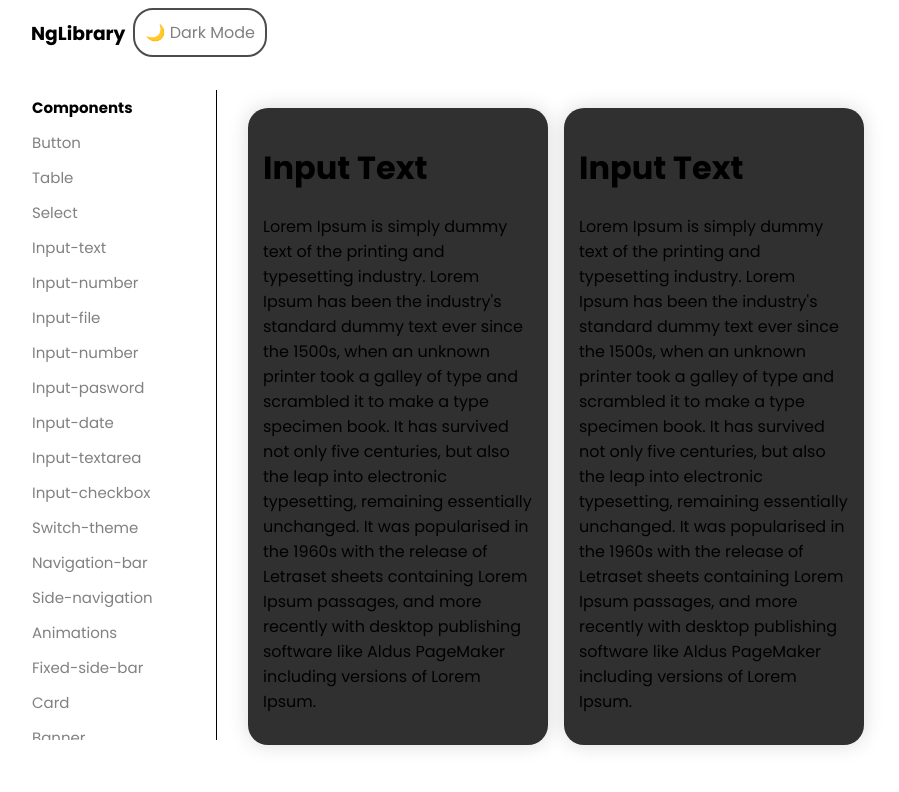
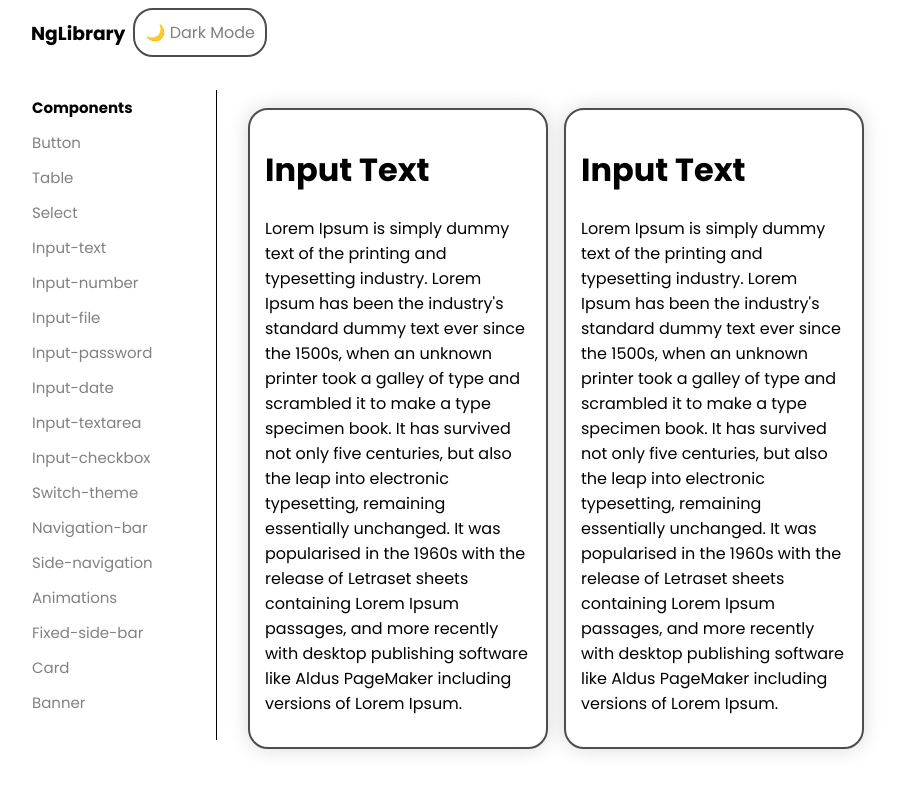
Before and after one commit to gioelevalori/liberaui, an Angular app: page /card in a window 1280 px wide. Shown: the top 792 px of the page, without its empty margins (84-983 px from the left). Built offline with nearby package versions, Linux system fonts and the light colour scheme.

Commit message:
update: site

```diff
--- a/src/app/app.routes.ts
+++ b/src/app/app.routes.ts
@@ -28,7 +28,7 @@ export const routes: Routes = [
   { path: 'input-text', component: InputTextSiteComponent },
   { path: 'input-number', component: InputNumberSiteComponent },
   { path: 'input-file', component: InputFileSiteComponent },
-  { path: 'input-pasword', component: InputPasswordSiteComponent },
+  { path: 'input-password', component: InputPasswordSiteComponent },
   { path: 'input-date', component: InputDateSiteComponent },
   { path: 'input-textarea', component: InputTextareaSiteComponent },
   { path: 'input-checkbox', component: InputCheckboxSiteComponent },
--- a/src/app/components/animations/animations.component.ts
+++ b/src/app/components/animations/animations.component.ts
@@ -57,7 +57,7 @@ export class AnimationsComponent {
           observer.disconnect(); // Ferma l'osservazione dopo l'attivazione
         }
       },
-      { threshold: 0.3 } // Attiva l'animazione quando il 30% dell'elemento è visibile
+      { threshold: 0.4 } // Attiva l'animazione quando il 30% dell'elemento è visibile
     );
 
     observer.observe(this.el.nativeElement);
--- a/src/app/components/button/button.component.ts
+++ b/src/app/components/button/button.component.ts
@@ -1,5 +1,5 @@
 import { CommonModule } from '@angular/common';
-import { Component, Input } from '@angular/core';
+import { Component, Input, ViewEncapsulation } from '@angular/core';
 
 @Component({
   selector: 'app-button',
@@ -10,7 +10,8 @@ import { Component, Input } from '@angular/core';
   [disabled]="disabled">
   <ng-content></ng-content>
   </button>`,
-  styleUrl: './button.component.css'
+  styleUrl: './button.component.css',
+  encapsulation: ViewEncapsulation.None,
 })
 export class ButtonComponent {
   @Input() color: string = 'gray';
--- a/src/app/components/card/card.component.css
+++ b/src/app/components/card/card.component.css
@@ -3,5 +3,6 @@
   padding: 15px;
   border-radius: 20px;
   margin: 0.5rem;
-  background-color: #303030;
+  border: 2px solid #4d4d4d;
+  background-color: white;
 }
--- a/src/app/components/card/card.component.ts
+++ b/src/app/components/card/card.component.ts
@@ -1,11 +1,12 @@
-import { Component, Input } from '@angular/core';
+import { Component, Input, ViewEncapsulation } from '@angular/core';
 
 @Component({
   selector: 'app-card',
   standalone: true,
   imports: [],
   template: '<div class="custom-card"><ng-content></ng-content></div>',
-  styleUrl: './card.component.css'
+  styleUrl: './card.component.css',
+  encapsulation: ViewEncapsulation.None,
 })
 export class CardComponent {
 }
--- a/src/app/components/footer/footer.component.css
+++ b/src/app/components/footer/footer.component.css
@@ -4,4 +4,5 @@ footer {
   background-color: rgb(0, 0, 0);
   color: white;
   width: 100%;
+  margin-top: auto;
 }
--- a/src/app/components/switch-theme/switch-theme.component.css
+++ b/src/app/components/switch-theme/switch-theme.component.css
@@ -1,6 +1,31 @@
 :root {
+  /* Light theme */
+  --primary-color: #007bff;
+  --secondary-color: #6c757d;
+  --success-color: #28a745;
+  --danger-color: #dc3545;
+  --warning-color: #ffc107;
+  --info-color: #17a2b8;
   --background-color: #ffffff;
-  --text-color: #000000;
+  --surface-color: #f8f9fa;
+  --text-primary: #212529;
+  --text-secondary: #6c757d;
+  --border-color: #dee2e6;
+}
+
+.dark-theme {
+  /* Dark theme */
+  --primary-color: #0d6efd;
+  --secondary-color: #6c757d;
+  --success-color: #198754;
+  --danger-color: #dc3545;
+  --warning-color: #ffc107;
+  --info-color: #0dcaf0;
+  --background-color: #212529;
+  --surface-color: #343a40;
+  --text-primary: #f8f9fa;
+  --text-secondary: #adb5bd;
+  --border-color: #495057;
 }
 
 .dark-theme {
@@ -25,6 +50,11 @@ body {
 }
 
 .dark-theme .custom-input {
+  background-color: #303030;
+  color: white;
+}
+
+.dark-theme .custom-card {
   background-color: #333;
   color: white;
 }
--- a/src/app/site/button-site/button-site.component.html
+++ b/src/app/site/button-site/button-site.component.html
@@ -1,7 +1,7 @@
 <app-components></app-components>
 
 <app-animations [animation]="'fadeInDown'">
-  <div class="content-page">
+  <div>
     <h1>Button</h1>
     <p>Button is an extension to standard button element with icons and theming.</p>
     <app-button color="Black">Invia</app-button>
--- a/src/app/site/components/components.component.html
+++ b/src/app/site/components/components.component.html
@@ -7,8 +7,7 @@
     <a routerLink="/input-text">Input-text</a>
     <a routerLink="/input-number">Input-number</a>
     <a routerLink="/input-file">Input-file</a>
-    <a routerLink="/input-number">Input-number</a>
-    <a routerLink="/input-pasword">Input-pasword</a>
+    <a routerLink="/input-password">Input-password</a>
     <a routerLink="/input-date">Input-date</a>
     <a routerLink="/input-textarea">Input-textarea</a>
     <a routerLink="/input-checkbox">Input-checkbox</a>
@@ -21,6 +20,6 @@
     <a routerLink="/banner">Banner</a>
   </div>
   <div main>
-    <router-outlet></router-outlet>
+    <ng-content></ng-content>
   </div>
 </app-fixed-side-bar>
--- a/src/app/site/home/home.component.html
+++ b/src/app/site/home/home.component.html
@@ -18,7 +18,7 @@
       </div>
     </app-banner>
 
-
+    <h1 style="text-align: center;">Titolo</h1>
     <div style="display: flex;">
       <app-animations [animation]="'fadeInDown'" [animationScrolling]="true">
         <app-card>
```
Also changed, not shown: src/app/components/input-search/input-search.component.ts (+5 -3 lines).
